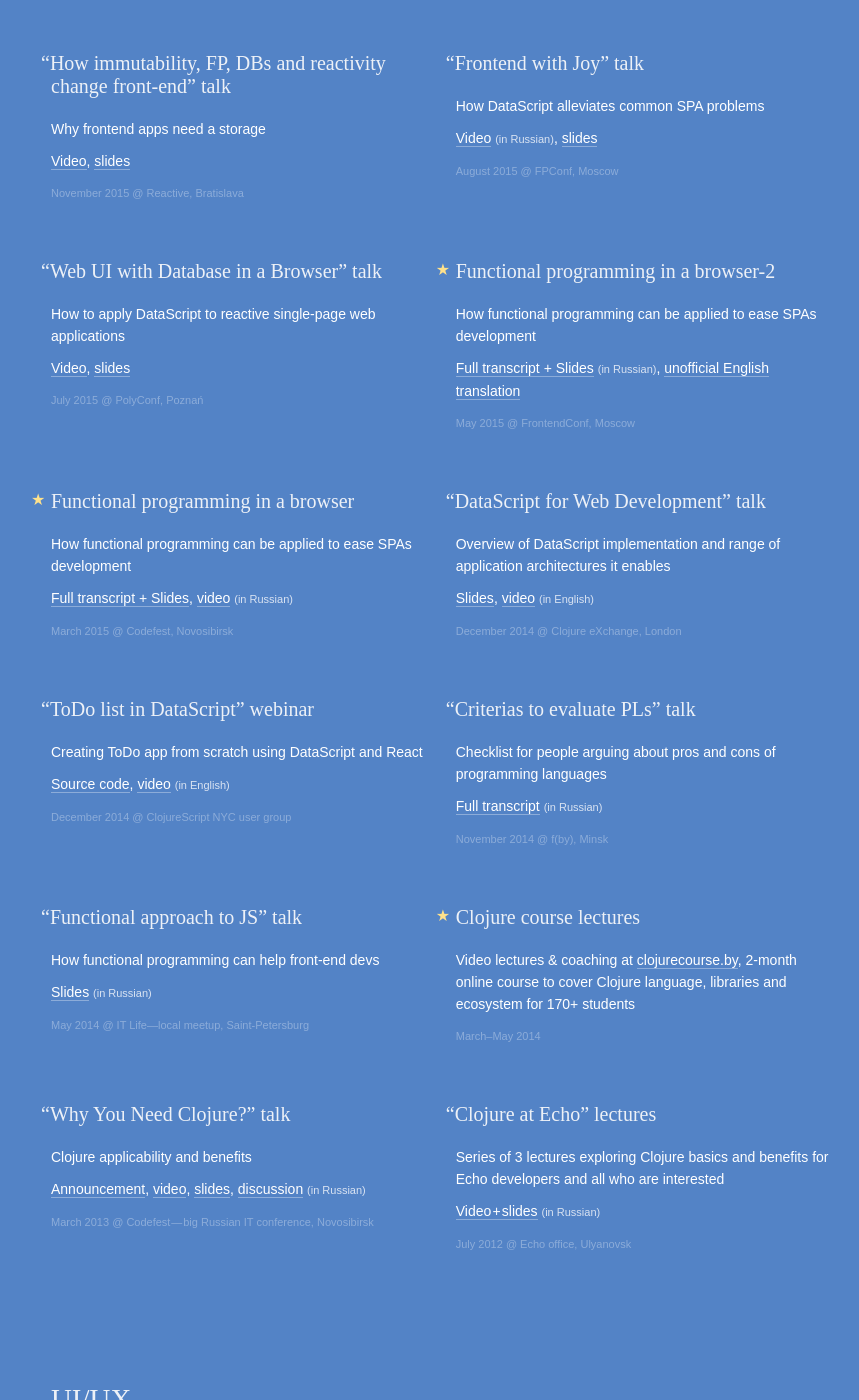
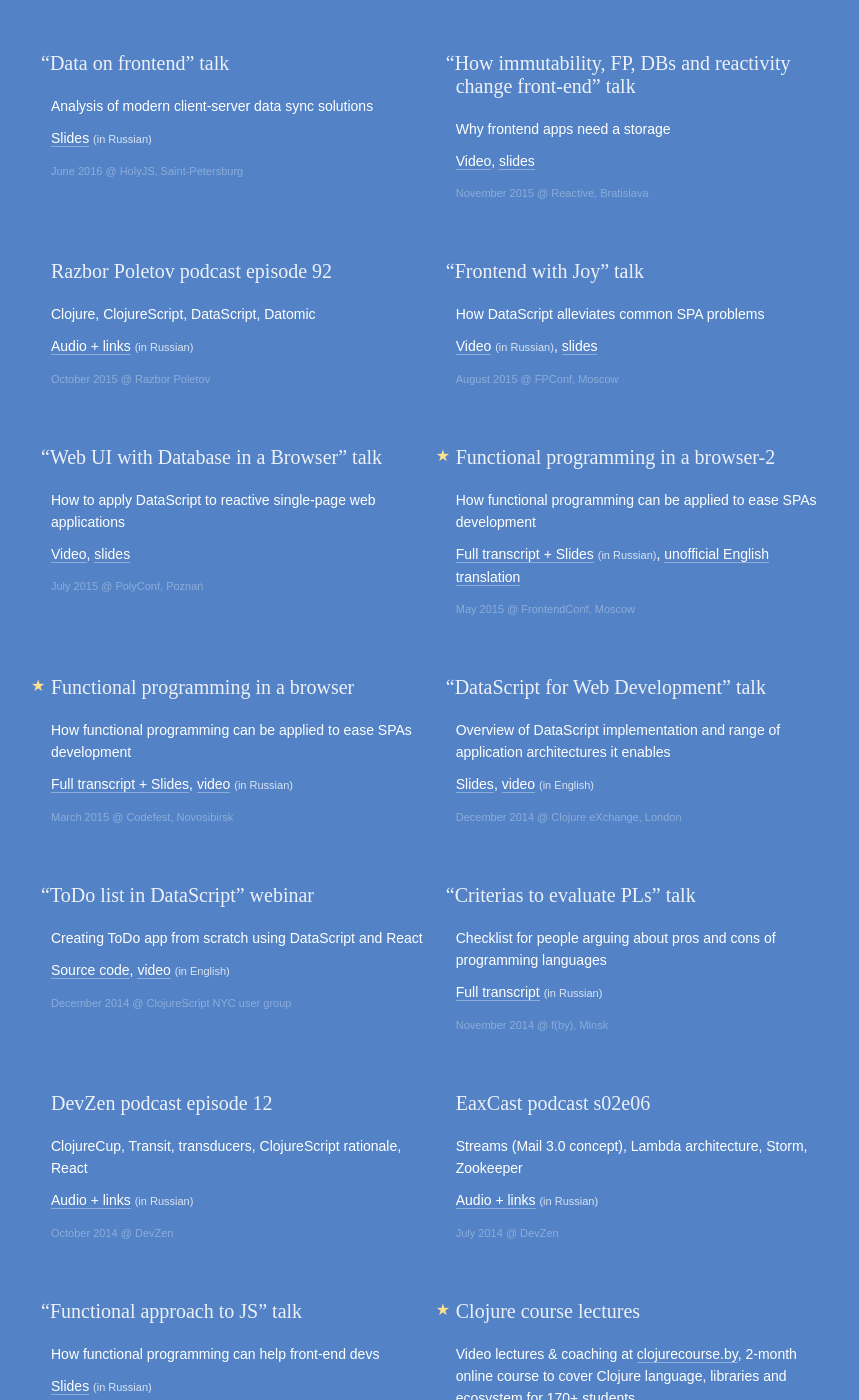
Before and after one commit to tonsky/tonsky.github.io, a Jekyll site: the page built from talks/index.html, in a window 1280 px wide and 1400 px high, scrolled down 406 px. Shown: the whole window, without its empty margins (186-1045 px from the left). Built offline with Jekyll 4.4.1, drawn with Linux system fonts in a browser that asks for light colours; some web fonts are replaced; some of the changed text lies outside the part shown.

Commit message:
Added podcasts to talks page

```diff
--- a/talks/index.html
+++ b/talks/index.html
@@ -12,12 +12,18 @@
 <h1>Development, IT</h1>
 
 <div class=event>
+    <h1>DevZen podcast episode 99<span class="lang lang_ru"></span></h1>
+    <p>ClojureCourse.by, Alan Kay AMA, HolyJS, clojure.spec
+    <p class=links><a href="http://devzen.ru/episode-0099/">Audio + links</a> <span class=lang>(in Russian)</span>
+    <p class=where>July 2016 <span class=at>@</span>&nbsp;DevZen</a>
+</div>
+
+<div class=event>
     <h1>Rum workshop<span class="lang lang_en"></span></h1>
     <p>Capabilities, design philosophy and usage scenarios
     <p class=links><a href="https://www.youtube.com/watch?v=RqHnxkU9TZE">Video</a>
     <p class=where>June 2016 <span class=at>@</span>&nbsp;Cognician</a>
 </div>
-
 
 <div class=event>
     <h1><span class=q>“</span>Data on frontend” talk<span class="lang lang_ru"></span></h1>
@@ -31,6 +37,13 @@
     <p>Why frontend apps need a storage
     <p class=links><a href="https://www.youtube.com/watch?v=5DyQwMQbWvs">Video</a>, <a href="https://dl.dropboxusercontent.com/u/561580/conferences/2015.11%20reactive.pdf">slides</a>
     <p class=where>November 2015 <span class=at>@</span>&nbsp;Reactive, Bratislava</a>
+</div>
+
+<div class=event>
+    <h1>Razbor Poletov podcast episode 92<span class="lang lang_ru"></span></h1>
+    <p>Clojure, ClojureScript, DataScript, Datomic
+    <p class=links><a href="http://razbor-poletov.com/2015/10/episode-92.html">Audio + links</a> <span class=lang>(in Russian)</span>
+    <p class=where>October 2015 <span class=at>@</span>&nbsp;Razbor Poletov</a>
 </div>
 
 <div class=event>
@@ -82,6 +95,20 @@
     <p>Checklist for people arguing about pros and cons of programming languages
     <p class=links><a href="http://tonsky.livejournal.com/297610.html">Full transcript</a> <span class=lang>(in Russian)</span>
     <p class=where>November 2014 <span class=at>@</span>&nbsp;f(by), Minsk</a>
+</div>
+
+<div class=event>
+    <h1>DevZen podcast episode 12<span class="lang lang_ru"></span></h1>
+    <p>ClojureCup, Transit, transducers, ClojureScript rationale, React
+    <p class=links><a href="http://devzen.ru/episode-0012/">Audio + links</a> <span class=lang>(in Russian)</span>
+    <p class=where>October 2014 <span class=at>@</span>&nbsp;DevZen</a>
+</div>
+
+<div class=event>
+    <h1>EaxCast podcast s02e06<span class="lang lang_ru"></span></h1>
+    <p>Streams (Mail 3.0 concept), Lambda architecture, Storm, Zookeeper
+    <p class=links><a href="http://devzen.ru/episode-0012/">Audio + links</a> <span class=lang>(in Russian)</span>
+    <p class=where>July 2014 <span class=at>@</span>&nbsp;DevZen</a>
 </div>
 
 <div class=event>
```
